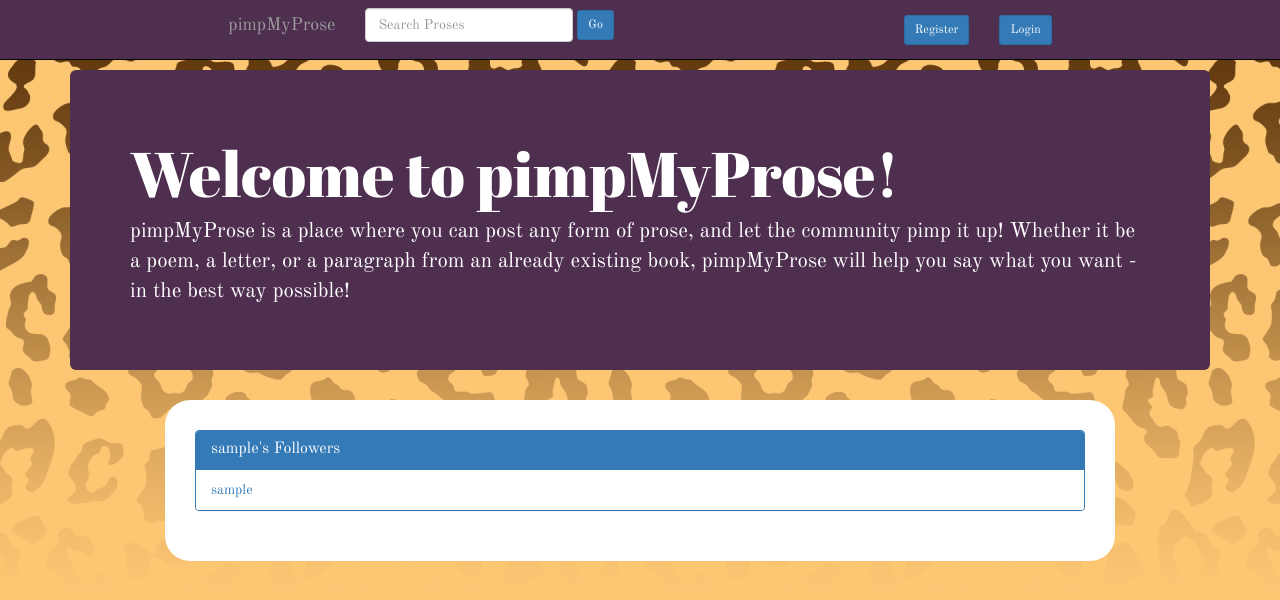
After one commit to Vilos92/pimpmyprose, a Django app: page /profile/1/followers/ in a window 1280 px wide. The commit adds this page. Shown: the top 600 px of the page. Run offline with Django 3.2, Linux system fonts and the light colour scheme; tables that the repository leaves empty hold one stand-in row (values such as "Sample post"); parts of the project's set-up code (start-up, migrations or seed data) failed here and were passed over; some libraries are stand-ins or nearby versions.

Commit message:
Added views to see all users followed by and following specific users. Linked to from profile view

```diff
--- a/pimpmyprose/prose/models.py
+++ b/pimpmyprose/prose/models.py
@@ -84,7 +84,7 @@
 
 class UserProfile( models.Model ):
 	user = models.OneToOneField( User, related_name = 'userProfile' )
-	follows = models.ManyToManyField( 'self', related_name = 'followed_by' )
+	follows = models.ManyToManyField( 'self', related_name = 'followed_by', symmetrical = False )
 
 	# Notifications is a set of pimps (for now). No reason to add
 	# a related_name field
@@ -187,7 +187,13 @@
 		# To get either bool or text of isFollowing
 		return None
 
-	# Get amount of followers
+	# Get amount of users following
+	@property
+	def getFollowingAmt(self):
+		return self.follows.count()
+
+	# Get amount of users followed by
 	@property
 	def getFollowersAmt(self):
-		return self.follows.count()
+		print self.followed_by.all()
+		return self.followed_by.count()
--- a/pimpmyprose/prose/static/css/main.css
+++ b/pimpmyprose/prose/static/css/main.css
@@ -31,9 +31,8 @@
 
 /* Customize the bootstrap jumbotron which shows when not logged in */
 .jumbotron {
-	background-color: #ffffff;
-
-	border: 1px solid #9D9D9D;
+	background-color: #4F2F4F;
+	color: #ffffff;
 }
 
 .jumbotron h1 {
@@ -96,6 +95,11 @@
 	-moz-border-radius: 15px 15px 15px 15px;
 	-webkit-border-radius: 15px 15px 15px 15px;
 	border: 1px solid #9D9D9D;
+}
+
+/* Alternate background color of posts to distinguish them */
+.pimpProseBox:nth-child(odd) {
+	background-color: #fffff0;
 }
 
 .pimpProseBox a {
--- a/pimpmyprose/prose/urls.py
+++ b/pimpmyprose/prose/urls.py
@@ -38,6 +38,14 @@
 	# ex: /prose/profile/manage/
 	url( r'^profile/manage/$', views.profile_manage, name = 'profile_manage' ),
 
+	# Users a certain user is following
+	# ex: /prose/profile/1/following
+	url( r'^profile/(?P<user_id>\d+)/following/$', views.following, name = 'following' ),
+
+	# Users who are following a certain user
+	# ex: /prose/profile/1/followers
+	url( r'^profile/(?P<user_id>\d+)/followers/$', views.followers, name = 'followers' ),
+
 	# ex: /prose/notifications/
 	url( r'^notifications/$', views.notifications, name = 'notifications' ),
 
--- a/pimpmyprose/prose/views.py
+++ b/pimpmyprose/prose/views.py
@@ -153,6 +153,40 @@
 	return render_to_response(
 			'prose/index.html',
 			{ 'prose_form' : prose_form, 'prose_list' : prose_list, 'filter' : filter },
+			context )
+
+# View to show all users another user is following
+def following( request, user_id ):
+	context = RequestContext(request)
+
+	# Get the user profile to see who they are following
+	user = get_object_or_404( User, pk = user_id )
+	userProfile = user.userProfile
+
+	# From this userProfile, get all users they are following
+	following = userProfile.follows.all()
+
+	# Pass users that are followed to the view
+	return render_to_response(
+			'prose/follows.html',
+			{ 'userProfile' : userProfile, 'following' : following },
+			context )
+
+# View to show all users following a user
+def followers( request, user_id ):
+	context = RequestContext(request)
+
+	# Get user profile to see their followers
+	user = get_object_or_404( User, pk = user_id )
+	userProfile = user.userProfile
+
+	# From this userProfile, get all their followers
+	followers = userProfile.followed_by.all()
+
+	# Pass user's followers to the view
+	return render_to_response(
+			'prose/followers.html',
+			{ 'userProfile' : userProfile, 'followers' : followers },
 			context )
 
 def detail( request, prose_id, filter = 'top' ):
--- /dev/null
+++ b/pimpmyprose/templates/prose/followers.html
@@ -0,0 +1,23 @@
+{% extends "prose/base.html" %}
+{% block title %}pimpMyProse - {{ userProfile.user.username }}'s Followers{% endblock %}
+
+{% block content %}
+{% if followers %}
+<div class="panel panel-primary">
+  <div class="panel-heading">
+    <h3 class="panel-title"><a href="{% url 'prose:profile' userProfile.user.id %}">{{ userProfile.user.username }}</a>'s Followers</h3>
+  </div>
+  {% for userProfile in followers %}
+  <ul class="list-group">
+    <li class="list-group-item"><a href="{% url 'prose:profile' userProfile.user.id %}">{{ userProfile.user.username }}</a></li>
+  </ul>
+
+  {% endfor %}
+</div>
+
+{% else %}
+{{ userProfile.user.username }} has no followers.
+
+{% endif %}
+
+{% endblock %}
--- a/pimpmyprose/templates/prose/profile.html
+++ b/pimpmyprose/templates/prose/profile.html
@@ -10,15 +10,17 @@
 
 <table class="table-userStats">
 	<tr>
-		<th>FOLLOWERS</th>
 		<th>PROSE</th>
 		<th>PIMPS</th>
+		<th><a href="{% url 'prose:following' userProfile.user.id %}">FOLLOWING</a></th>
+		<th><a href="{% url 'prose:followers' userProfile.user.id %}">FOLLOWERS</a></th>
 	</tr>
 
 	<tr>
-		<td rowspan="2">{{ userProfile.getFollowersAmt }}</td>
 		<td>{{ userProfile.getProsesAmt }} posted</td>
 		<td>{{ userProfile.getPimpsAmt }} posted</td>
+		<td rowspan="2">{{ userProfile.getFollowingAmt }}</td>
+		<td rowspan="2">{{ userProfile.getFollowersAmt }}</td>
 	</tr>
 
 	<tr>
```
Also changed, not shown: pimpmyprose/templates/prose/follows.html (added, +23 -0 lines), README.md.
